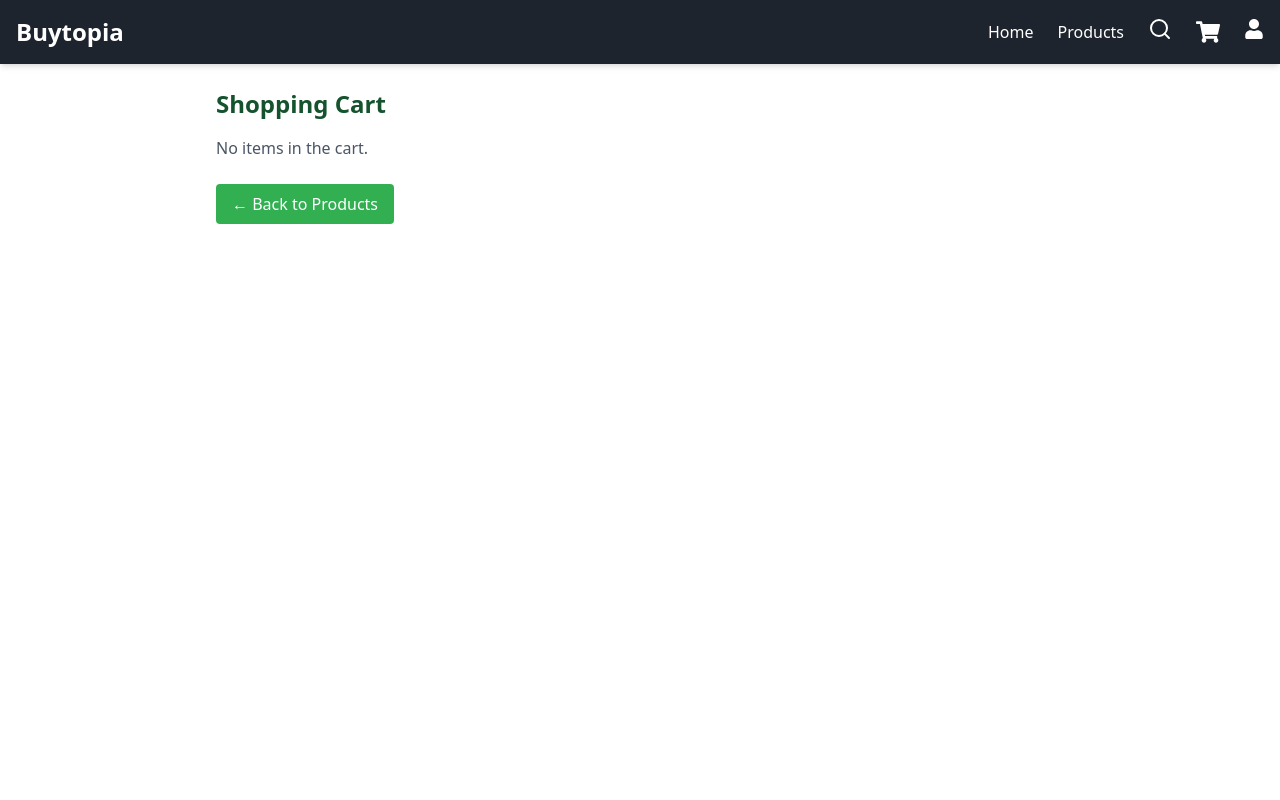
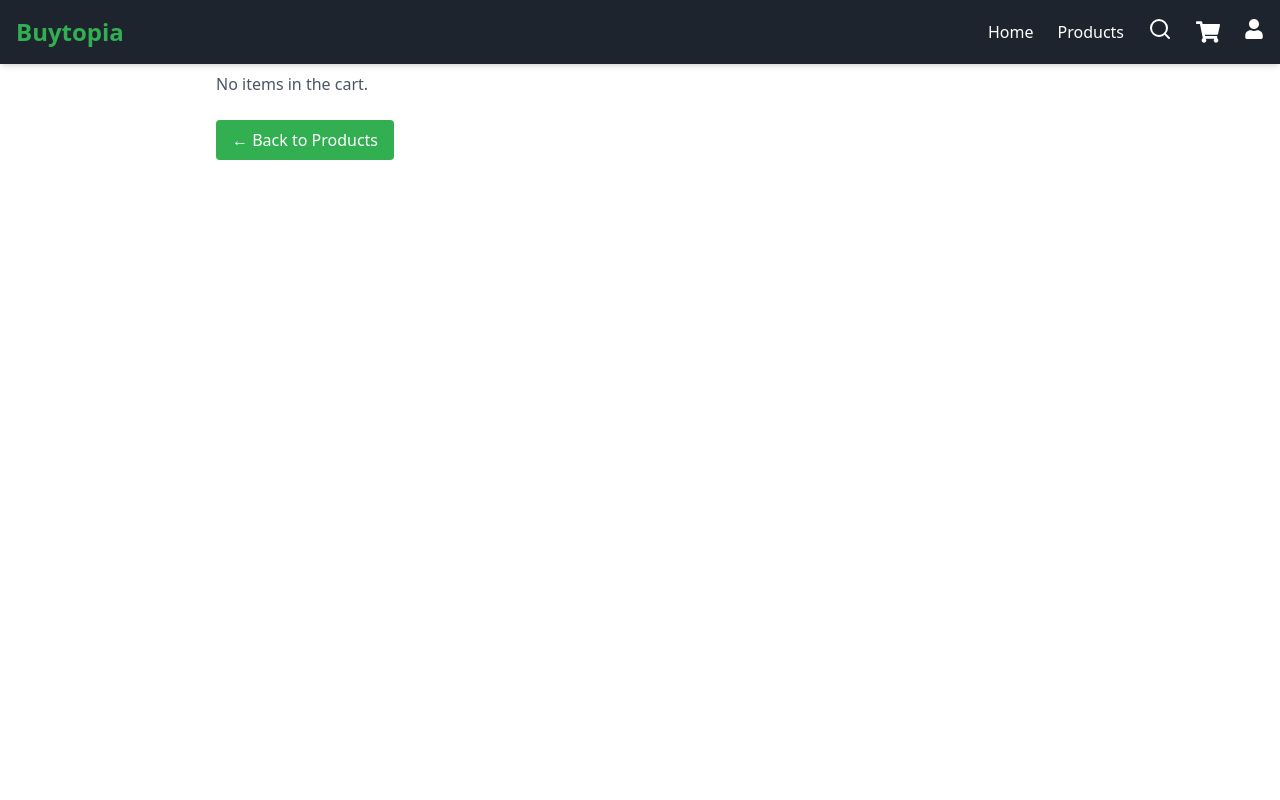
Before and after one commit to mroxygen2024/Buytopia, a React (Vite) app: page /cart in a window 1280 px wide. Shown: the top 800 px of the page. Built offline with nearby package versions, Linux system fonts and the light colour scheme.

Commit message:
header fixed

```diff
--- a/src/components/Header.jsx
+++ b/src/components/Header.jsx
@@ -53,13 +53,13 @@ export default function Header() {
   };
 
   return (
-    <header className="bg-[#1d242d] shadow-md">
+    <header className="fixed top-0 left-0 w-full z-50 bg-[#1d242d] shadow-md">
       <div className="container mx-auto px-4 py-4 flex items-center justify-between">
-        <Link to="/" className="text-2xl font-bold text-primary-foreground text-white hover:text-green-400">
+        <Link to="/" className="text-2xl font-bold text-[#31AF51] ">
           Buytopia
         </Link>
 
-        {/* Mobile toggle */}
+
         <div className="md:hidden">
           <button
             onClick={() => setShowMobileMenu(!showMobileMenu)}
--- a/src/components/ProductCard.jsx
+++ b/src/components/ProductCard.jsx
@@ -1,4 +1,3 @@
-
 import React from "react";
 import { useNavigate } from "react-router-dom";
 import { Button } from "./ui/button";
@@ -26,14 +25,14 @@ const ProductCard = ({ product }) => {
   };
 
   return (
-    <div className="cursor-pointer bg-white border border-green-200 text-green-900 rounded-xl overflow-hidden shadow hover:shadow-lg transition">
+    <div className="cursor-pointer bg-white border border-green-200 text-green-900 rounded-xl shadow hover:shadow-lg transition p-4">
       <div onClick={handleClick}>
         <img
           src={product.images?.[0] || "/placeholder.jpg"}
           alt={product.name}
-          className="w-full h-48 object-cover transform transition-transform duration-300 hover:scale-105"
+          className="w-full h-48 object-cover rounded-lg transform transition-transform duration-300 hover:scale-105"
         />
-        <div className="p-4">
+        <div className="mt-4">
           <h2 className="text-lg font-bold">{product.name}</h2>
           <p className="text-sm text-green-700">{product.category?.name}</p>
           <p className="text-green-800 font-semibold mt-1">
@@ -51,7 +50,7 @@ const ProductCard = ({ product }) => {
       </div>
 
       <Button
-        className="w-full mt-2 bg-green-600 hover:bg-green-700 text-white font-medium rounded"
+        className="w-full mt-4 bg-green-600 hover:bg-green-700 text-white font-medium rounded"
         onClick={product.stock === 0 ? () => toast.error("Out of stock!") : handleAddToCart}
         disabled={product.stock === 0}
       >
```
Also changed, not shown: src/assets/favicon.png.
